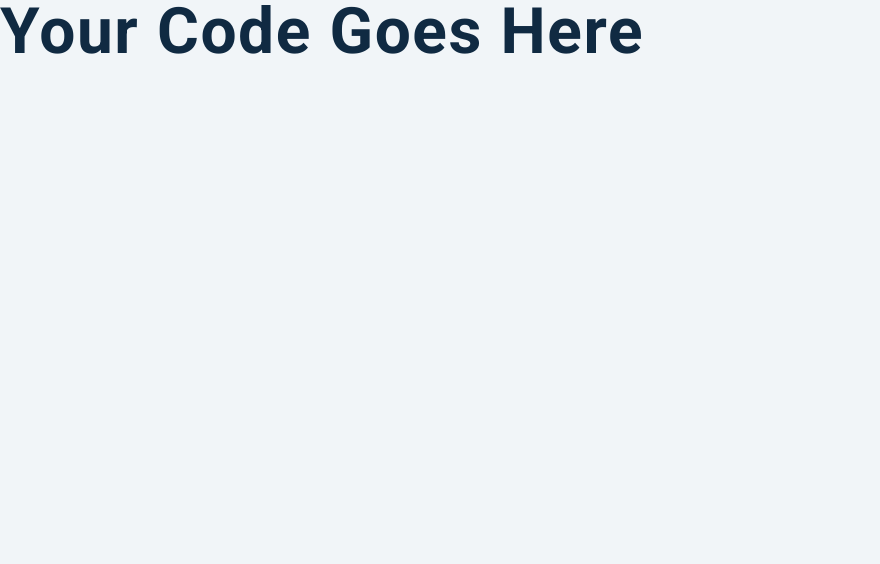
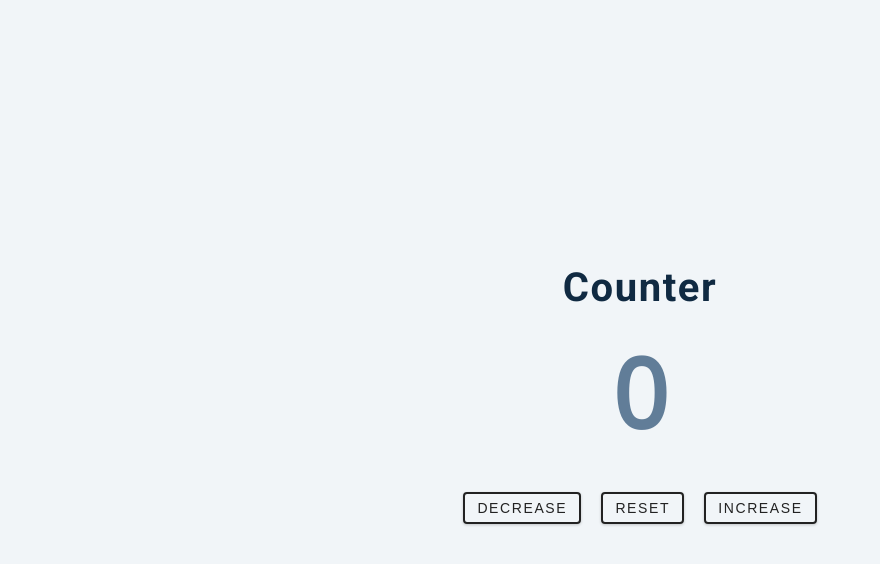
Before and after one commit to emmeiwhite/JS-Projects, a plain HTML site: page 02-counter/setup/index.html in a window 1280 px wide. Shown: the whole page, without its empty margins (0-880 px from the left). Drawn offline with nearby package versions, Linux system fonts and the light colour scheme.

Commit message:
Counter App, HTML Structure done

```diff
--- a/02-counter/setup/index.html
+++ b/02-counter/setup/index.html
@@ -9,7 +9,17 @@
     <link rel="stylesheet" href="styles.css" />
   </head>
   <body>
-    <h1>your code goes here</h1>
+   <main class="section">
+     <section class="section-center">
+        <div class="container">
+            <h2>Counter</h2>
+            <p id="value">0</p>
+            <button class="btn">decrease</button>
+            <button class="btn">reset</button>
+            <button class="btn">increase</button>
+        </div>
+     </section>
+    </main>
     <!-- javascript -->
     <script src="app.js"></script>
   </body>
```
